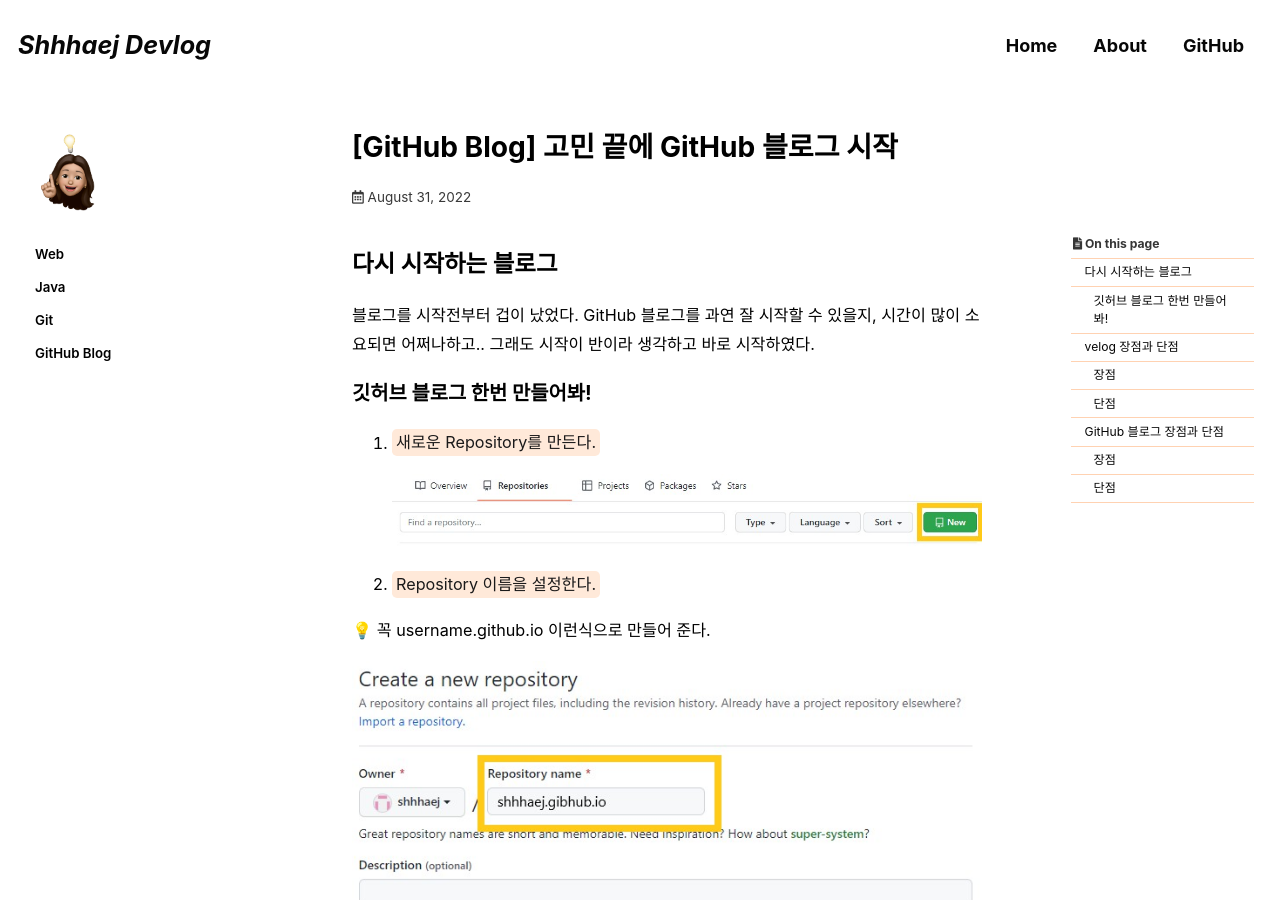
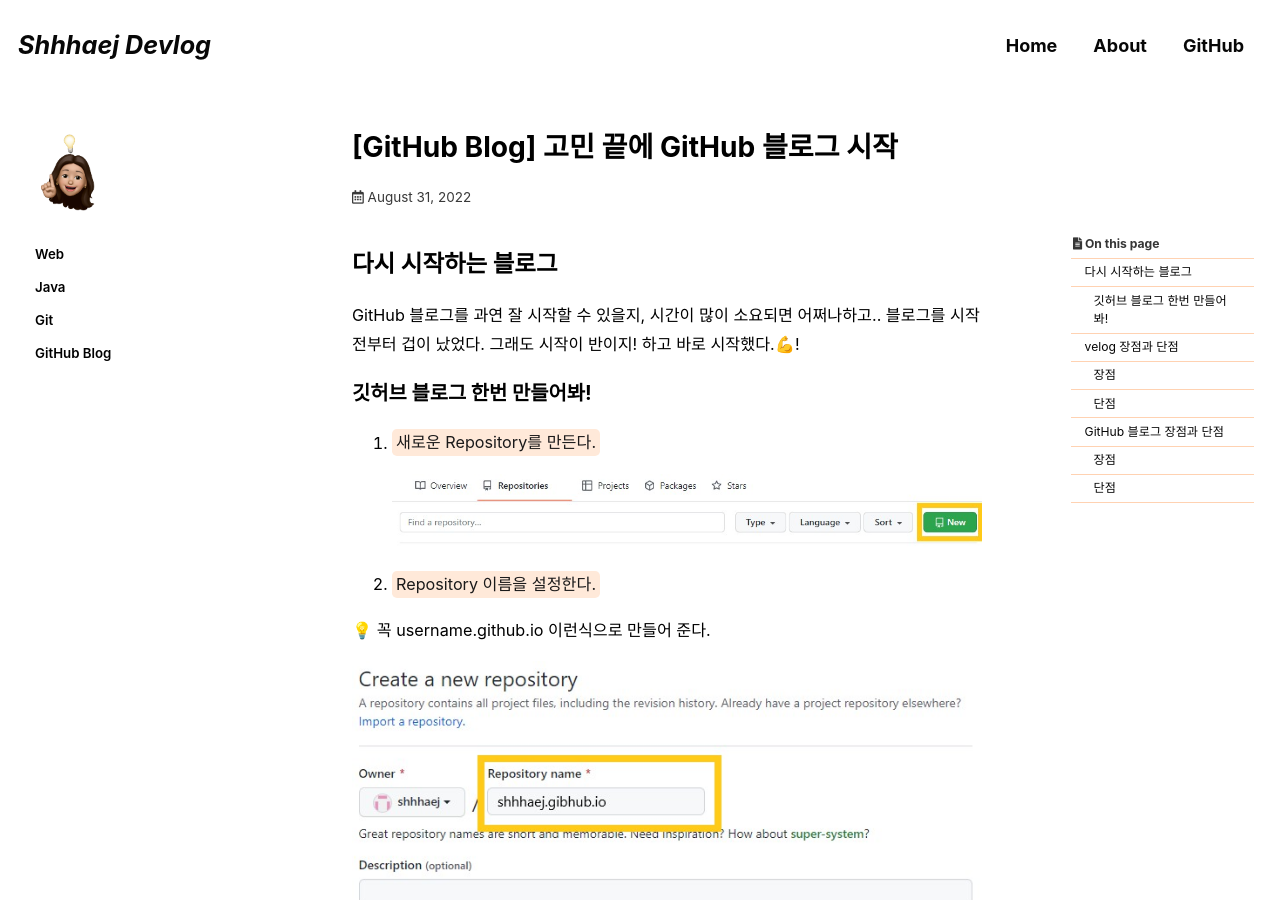
Before and after one commit to shhhaej/shhhaej.github.io, a Jekyll site: the page built from _posts/2021-09-05-github-blog-1.md, in a window 1280 px wide and 900 px high. Built offline with Jekyll 4.4.1, drawn with Linux system fonts in a browser that asks for light colours; cached includes are drawn as plain includes; some web fonts are replaced; comment, search, counter and statistics services are not loaded.

Commit message:
recommit.

```diff
--- a/_posts/2021-09-05-github-blog-1.md
+++ b/_posts/2021-09-05-github-blog-1.md
@@ -22,8 +22,8 @@ last_modified_at: 2022-08-31
 
 ## 다시 시작하는 블로그
 
-블로그를 시작전부터 겁이 났었다. GitHub 블로그를 과연 잘 시작할 수 있을지, 시간이 많이 소요되면 어쩌나하고..
-그래도 시작이 반이라 생각하고 바로 시작하였다.
+GitHub 블로그를 과연 잘 시작할 수 있을지, 시간이 많이 소요되면 어쩌나하고..
+블로그를 시작전부터 겁이 났었다. 그래도 시작이 반이지! 하고 바로 시작했다.💪!
 
 
 
@@ -36,9 +36,7 @@ last_modified_at: 2022-08-31
 
 💡 꼭 username.github.io 이런식으로 만들어 준다.
 ![new-repository-2](../assets/images/posts_img/github-blog/new-repository-2.jpg)
-
 3. <mark>clone한다.</mark>
-
 원하는 경로로 이동한 다음 터미널을 열어 클론한다.
 git clone https://... 복사한 주소
 
```
